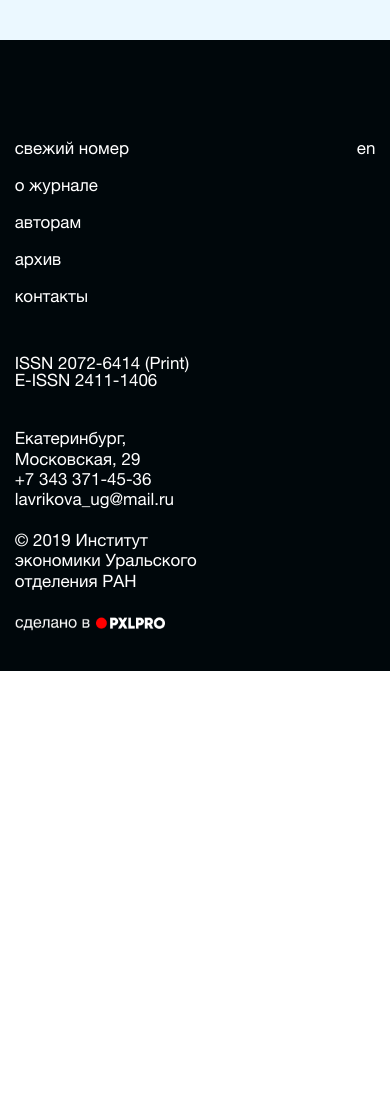
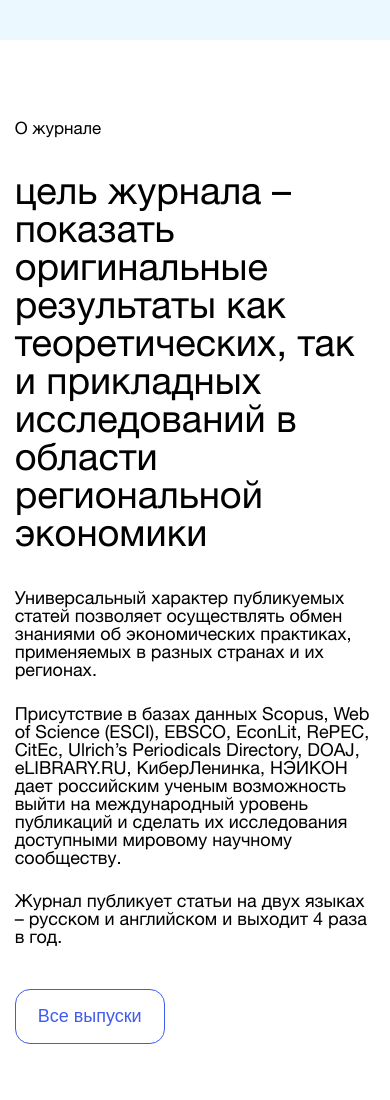
Before and after one commit to anzhelinagafurova/-, a plain HTML site: page index.html in a window 390 px wide. Shown: the part 4740-5840 px from the top of the page. Before the commit the page ends 5411 px from the top, so only its background shows below. Drawn offline with Linux system fonts and the light colour scheme.

Commit message:
главная страница

```diff
--- a/index.html
+++ b/index.html
@@ -12,11 +12,11 @@
         <div class="menu-container">
             <p><a href="">en</a>
                 <a href="#!" id="toClose">закрыть</a></p>
-            <p><a href="">свежий номер</a></p>
-            <p><a href="">о журнале</a></p>
-            <p><a href="">авторам</a></p>
-            <p><a href="">архив</a></p>
-            <p><a href="">контакты</a></p>
+            <p><a href="#menu-content-1">свежий номер</a></p>
+            <p><a href="#menu-content-2">о журнале</a></p>
+            <p><a href="#menu-content-3">авторам</a></p>
+            <p><a href="#menu-content-4">архив</a></p>
+            <p><a href="#menu-content-5">контакты</a></p>
         </div>
     </div>
 
@@ -24,15 +24,15 @@
         <div class="nav">
             <img class="nav-left" src="img/Component2.png" alt="Экономика региона">
             <p class="nav-right lang"><a href="">en</a></p>
-            <p class="nav-right"><a href="">контакты</a></p>
+            <p class="nav-right"><a href="#menu-content-5">контакты</a></p>
             <img class="nav-right" src="img/Rectangle3.png" alt="разделитель">
-            <p class="nav-right"><a href="">архив</a></p>
+            <p class="nav-right"><a href="#menu-content-4">архив</a></p>
             <img class="nav-right" src="img/Rectangle3.png" alt="разделитель">
-            <p class="nav-right"><a href="">авторам</a></p>
+            <p class="nav-right"><a href="#menu-content-3">авторам</a></p>
             <img class="nav-right" src="img/Rectangle3.png" alt="разделитель">
-            <p class="nav-right"><a href="">о журнале</a></p>
+            <p class="nav-right"><a href="#menu-content-2">о журнале</a></p>
             <img class="nav-right" src="img/Rectangle3.png" alt="разделитель">
-            <p class="nav-right"><a href="">свежий номер</a></p>
+            <p class="nav-right"><a href="#menu-content-1">свежий номер</a></p>
             <p class="nav-right menu-button"><a href="#menu">меню</a></p>
         </div>
 
@@ -86,7 +86,7 @@
     <div class="block-2">
         <div class="text-block">
             <div class="flex-2">
-                <h2>Свежий номер</h2>
+                <h2 id="menu-content-1">Свежий номер</h2>
                 <div class="red-oval">
                     <p>№3 2020</p>
                 </div>
@@ -199,7 +199,7 @@
     <div class="block-4">
         <div class="flex-5">
             <div class="flex-5-left">
-                <div class="text-1">Редакция журнала</div>
+                <div id="menu-content-5" class="text-1">Редакция журнала</div>
                 <button class="btn">Вся команда редакции</button>
             </div>
             <div class="flex-5-right">
@@ -227,7 +227,7 @@
 
 <div class="block-3 orange">
     <div class="block-3-upper">
-        <div class="text1">Информация для авторов</div>
+        <div  id="menu-content-3" class="text1">Информация для авторов</div>
         <div class="text2">в связи с реконструкцией сайта журнала «Экономика региона» редакция осуществляет прием статей и рецензий на электронную почту <span>ekonomika_regiona@mail.ru</span>
             <br><br>более подробную информацию вы можете найти в разделе <br><span>как опубликоваться</span></div>
     </div>
@@ -244,7 +244,7 @@
 
 <div class="block-3 archive">
     <div class="block-3-upper">
-        <div class="text1">Архив</div>
+        <div id="menu-content-4" class="text1">Архив</div>
         <div class="text2">
 
             <div class="year">
@@ -284,6 +284,7 @@
     </div>
 </div>
 
+
 <div class="block-6 blue">
     <div>
         <div class="text1">Учредители журнала</div>
@@ -303,21 +304,44 @@
     </div>
 </div>
 
+<div class="block-7">
+    <div>
+        <div id="menu-content-2" class="text1">О журнале</div>
+    </div>
+    <hr>
+    <div >
+        <div class="big">
+            цель журнала – показать оригинальные результаты как теоретических, так и прикладных исследований в области региональной экономики
+        </div>
+        <div class="small">
+            Универсальный характер публикуемых статей позволяет осуществлять обмен знаниями об экономических практиках, применяемых в разных странах и их регионах.
+        </div>
+        <div class="small">
+            Присутствие в базах данных Scopus, Web of Science (ESCI), EBSCO, EconLit, RePEC, CitEc, Ulrich’s Periodicals Directory, DOAJ, eLIBRARY.RU, КиберЛенинка, НЭИКОН дает российским ученым возможность выйти на международный уровень публикаций и сделать их исследования доступными мировому научному сообществу.
+        </div>
+        <div class="small">
+            Журнал публикует статьи на двух языках – русском и английском и выходит 4 раза в год.
+        </div>
+    </div>
+
+    <button>Все выпуски</button>
+
+</div>
 <footer>
     <div class="footer-block1">
         ISSN 2072-6414 (Print)<br> E-ISSN 2411-1406
     </div>
     <div class="footer-block2">
         <div class="nav">
-            <p class="nav-right"><a href="">свежий номер</a></p>
+            <p class="nav-right"><a href="#menu-content-1">свежий номер</a></p>
             <img class="nav-right" src="img/Rectangle6.jpg" alt="разделитель">
-            <p class="nav-right"><a href="">о журнале</a></p>
+            <p class="nav-right"><a href="#menu-content-2">о журнале</a></p>
             <img class="nav-right" src="img/Rectangle6.jpg" alt="разделитель">
-            <p class="nav-right"><a href="">авторам</a></p>
+            <p class="nav-right"><a href="#menu-content-3">авторам</a></p>
             <img class="nav-right" src="img/Rectangle6.jpg" alt="разделитель">
-            <p class="nav-right"><a href="">архив</a></p>
+            <p class="nav-right"><a href="#menu-content-4">архив</a></p>
             <img class="nav-right" src="img/Rectangle6.jpg" alt="разделитель">
-            <p class="nav-right"><a href="">контакты</a></p>
+            <p class="nav-right"><a href="#menu-content-5">контакты</a></p>
             <p class="nav-right lang"><a href="">en</a></p>
 
         </div>
--- a/kstyles.css
+++ b/kstyles.css
@@ -299,6 +299,7 @@ h3 {
     color: #405CEF;
     font-size: 16px;
     margin: 5% auto;
+    cursor: pointer;
 }
 
 .download-pdf {
--- a/styles.scss
+++ b/styles.scss
@@ -284,6 +284,7 @@ a {
                 height: 60px;
                 color: #405cef;
                 font-size: 16px;
+                cursor: pointer;
             }
         }
         .flex-5-right {
@@ -610,3 +611,51 @@ footer {
         }
     }
 }
+
+.block-7 {
+    padding: 80px 72px/1920px * 100%;
+    .big {
+        font-size: 38px;
+        margin-bottom: 5%;
+        width: 55%;
+        margin-left: 45%;
+    }
+    .small {
+        font-size: 18px;
+        margin-bottom: 3%;
+        width: 55%;
+        float: right;
+        margin-left: 45%;
+    }
+    button {
+        background: white;
+        color: #405cef;
+        width: 150px;
+        height: 55px;
+        border: 1px solid #405cef;
+        border-radius: 15px;
+        font-size: 18px;
+        cursor: pointer;
+        margin: -100px 0px 10px 0px;
+    }
+}
+@media screen and (max-width: 900px) {
+    .block-7 {
+        .big {
+            font-size: 38px;
+            margin-bottom: 10%;
+            width: 100%;
+            margin-left: 0;
+            margin-top: 10%;
+        }
+        .small {
+            font-size: 18px;
+            margin-bottom: 7%;
+            width: 100%;
+            margin-left: 0%;
+        }
+        button {
+            margin-top: 5%;
+        }
+    }
+}
```
Also changed, not shown: styles.css.
